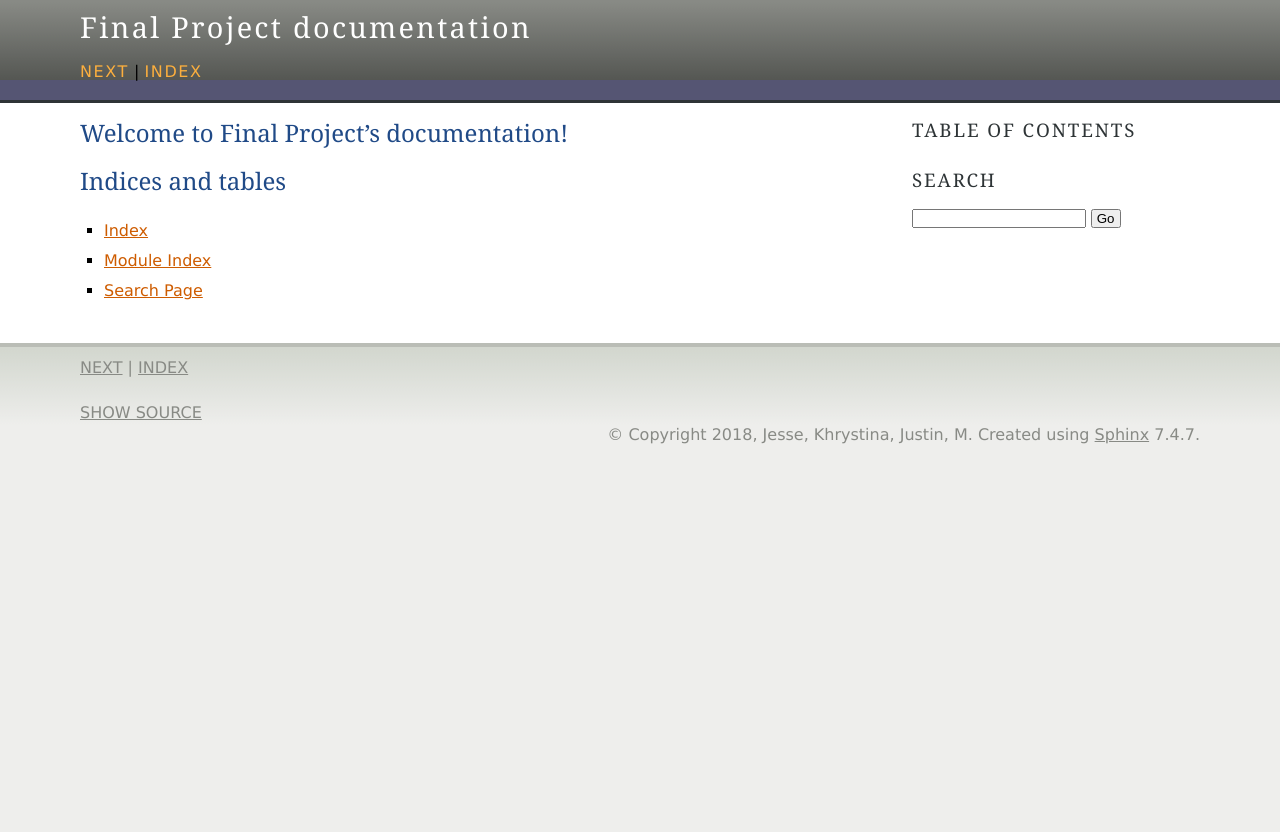
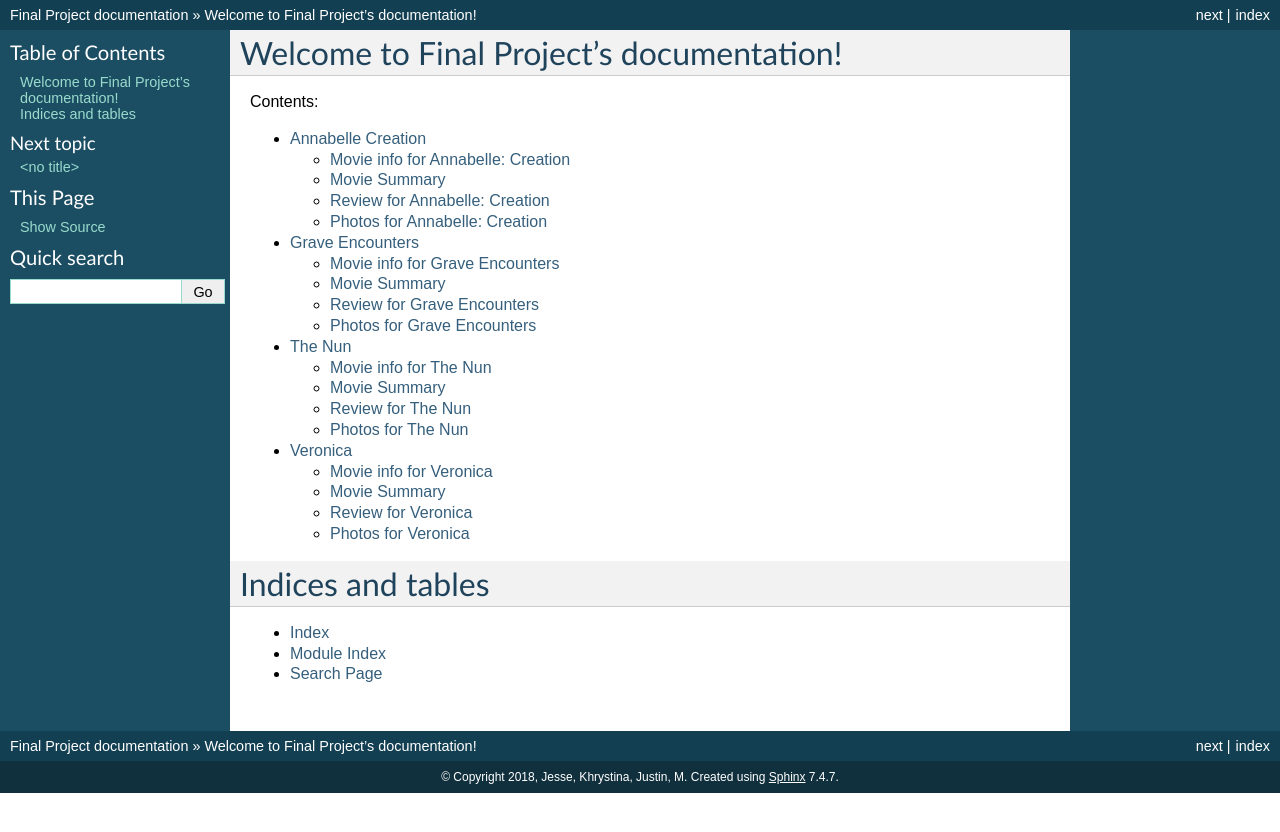
Before and after one commit to J-Luang/final_project, a Sphinx documentation site: the page built from source/index.rst, in a window 1280 px wide. Shown: the top 832 px of the page. Built offline with Sphinx 7.4.7, drawn with Linux system fonts in a browser that asks for light colours; pages that are not in the unit, such as notebooks, are missing from menus.

Commit message:
horror outline

```diff
--- a/source/conf.py
+++ b/source/conf.py
@@ -74,7 +74,7 @@ pygments_style = 'sphinx'
 # The theme to use for HTML and HTML Help pages.  See the documentation for
 # a list of builtin themes.
 #
-html_theme = 'agogo'
+html_theme = 'classic'
 
 # Theme options are theme-specific and customize the look and feel of a theme
 # further.  For a list of options available for each theme, see the
--- /dev/null
+++ b/source/genres/horror/annabelle_creation/annabelle.rst
@@ -0,0 +1,19 @@
+Annabelle Creation
+==================
+
+.. image:: annabelle.jfif
+
+Movie info for Annabelle: Creation
+----------------------------------
+
+Movie Summary
+-------------
+
+Review for Annabelle: Creation
+------------------------------
+
+Photos for Annabelle: Creation
+------------------------------
+
+stuff
+~~~~~
--- /dev/null
+++ b/source/genres/horror/grave_encounters/grave.rst
@@ -0,0 +1,16 @@
+Grave Encounters
+================
+
+.. image:: grave.jfif
+
+Movie info for Grave Encounters
+-------------------------------
+
+Movie Summary
+-------------
+
+Review for Grave Encounters
+---------------------------
+
+Photos for Grave Encounters
+---------------------------
--- a/source/genres/horror/index.rst
+++ b/source/genres/horror/index.rst
@@ -1,8 +1,8 @@
 .. toctree::
    :maxdepth: 2
-   :caption: Contents:
+   :caption: Horror Movies:
 
-   movie1/movie1
-   movie2/movie1
-   movie3/movie1
-   movie4/movie1
+   annabelle_creation/annabelle
+   grave_encounters/grave
+   the_nun/nun
+   veronica/veronica
--- /dev/null
+++ b/source/genres/horror/the_nun/nun.rst
@@ -0,0 +1,16 @@
+The Nun
+=======
+
+.. image:: nun.jpg
+
+Movie info for The Nun
+----------------------
+
+Movie Summary
+-------------
+
+Review for The Nun
+------------------
+
+Photos for The Nun
+------------------
--- /dev/null
+++ b/source/genres/horror/veronica/veronica.rst
@@ -0,0 +1,16 @@
+Veronica
+========
+
+.. image:: veronica.jpg
+
+Movie info for Veronica
+-----------------------
+
+Movie Summary
+-------------
+
+Review for Veronica
+-------------------
+
+Photos for Veronica
+-------------------
```
Also changed, not shown: source/genres/horror/annabelle_creation/annabelle.jfif (added), source/genres/horror/grave_encounters/grave.jfif (added), source/genres/horror/the_nun/nun.jpg (added), source/genres/horror/veronica/veronica.jpg (added).
